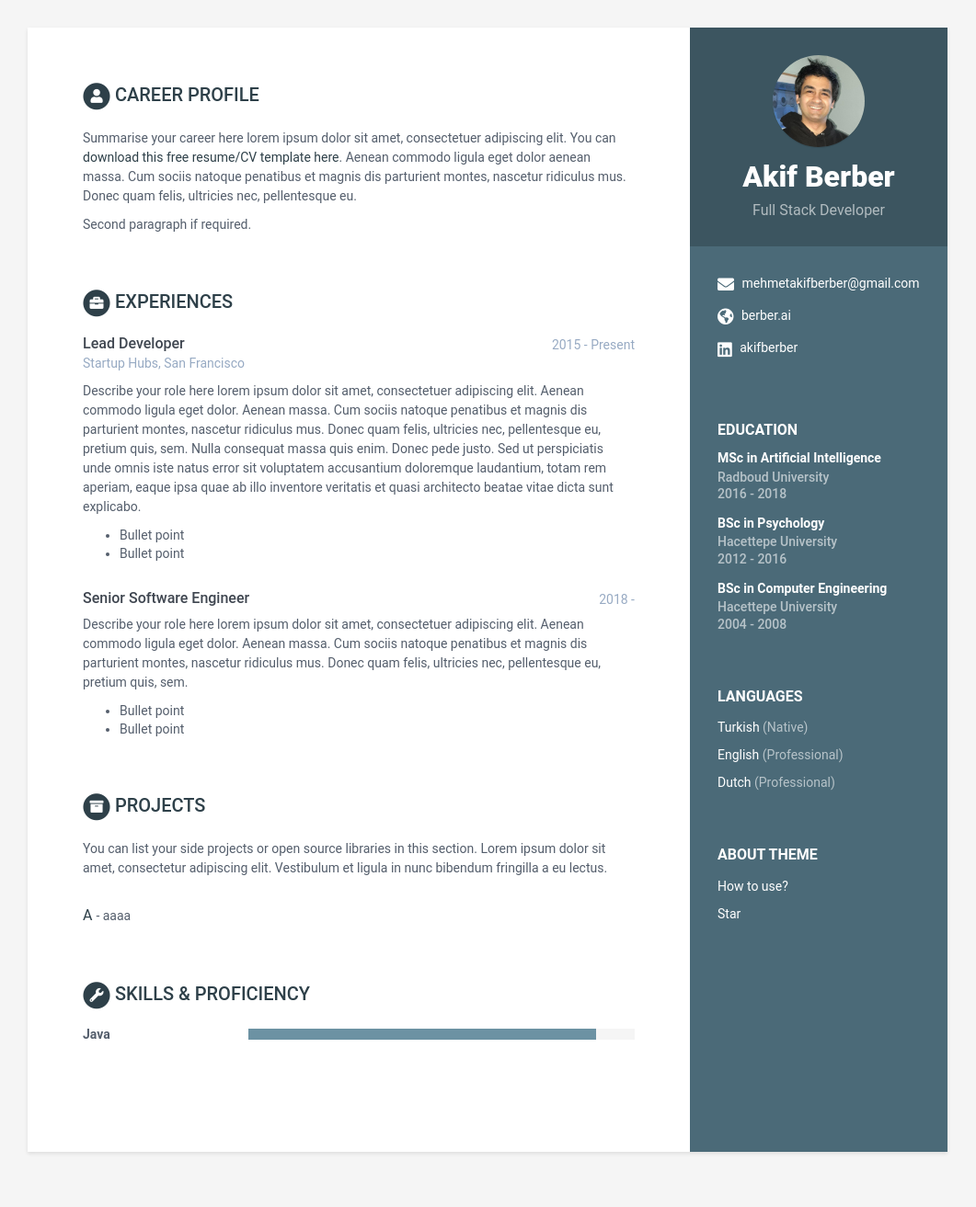
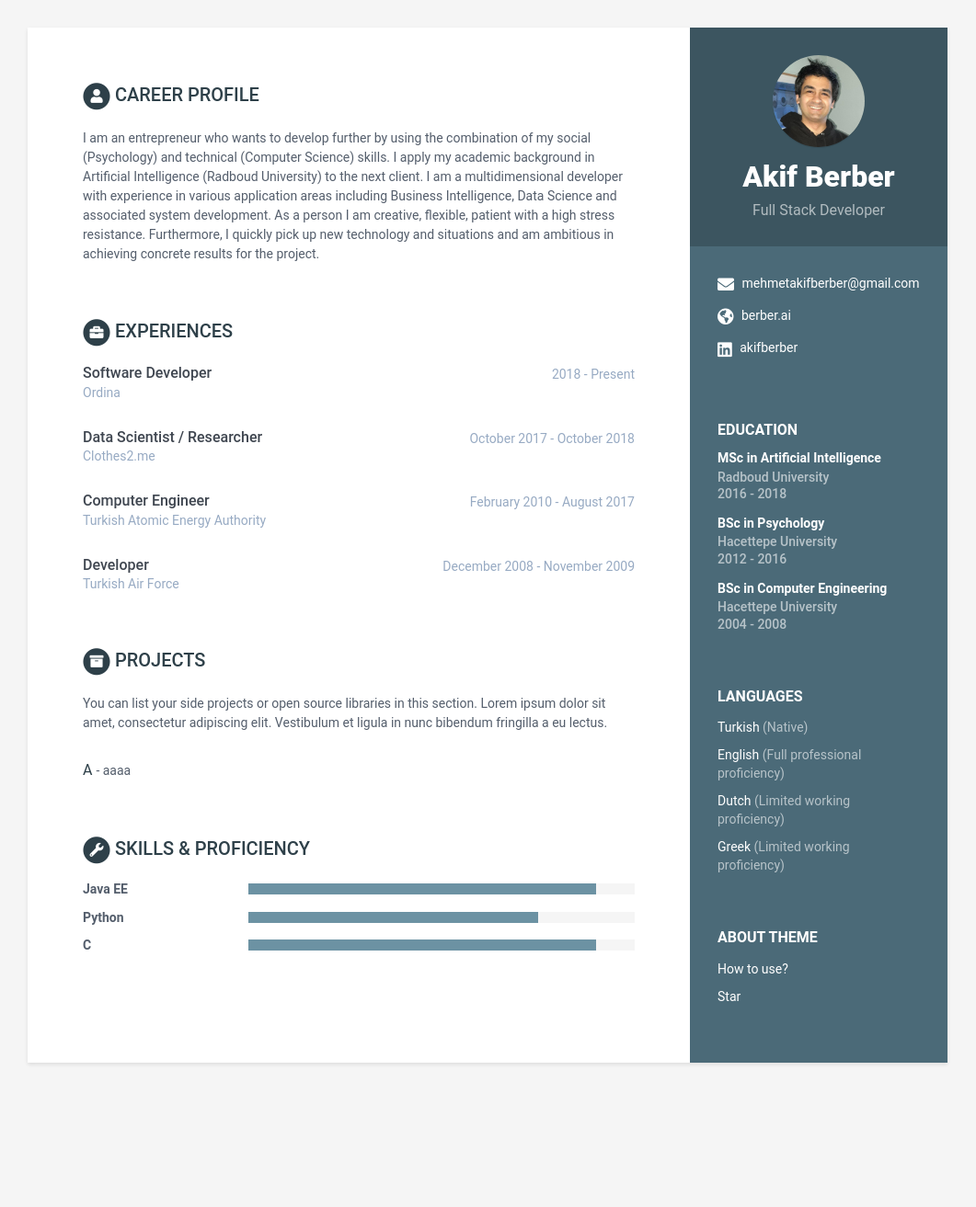
Before and after one commit to berberakif/berber.github.io, a Jekyll site: the page built from index.html, in a window 1280 px wide. Shown: the whole page at 92% size, without its empty margins (110-1171 px from the left). Built offline with Jekyll 4.4.1, drawn with Linux system fonts in a browser that asks for light colours; after the commit the page ends 1216 px from its top, so only the background shows below that.

Commit message:
Update data.yml

```diff
--- a/_data/data.yml
+++ b/_data/data.yml
@@ -23,23 +23,19 @@ sidebar:
         level: Native
 
       - idiom: English
-        level: Professional
+        level: Full professional proficiency
 
       - idiom: Dutch
-        level: Professional
+        level: Limited working proficiency
 
+      - idiom: Greek
+        level: Limited working proficiency
 
 
 career-profile:
     title: Career Profile
     summary: |
-      Summarise your career here lorem ipsum dolor sit amet, consectetuer
-      adipiscing elit. You can [download this free resume/CV template here]().
-      Aenean commodo ligula eget dolor aenean massa. Cum sociis natoque
-      penatibus et magnis dis parturient montes, nascetur ridiculus mus.
-      Donec quam felis, ultricies nec, pellentesque eu.
-
-      Second paragraph if required.
+      I am an entrepreneur who wants to develop further by using the combination of my social (Psychology) and technical (Computer Science) skills. I apply my academic background in Artificial Intelligence (Radboud University) to the next client. I am a multidimensional developer with experience in various application areas including Business Intelligence, Data Science and associated system development. As a person I am creative, flexible, patient with a high stress resistance. Furthermore, I quickly pick up new technology and situations and am ambitious in achieving concrete results for the project.
 
 education:
     - degree: MSc in Artificial Intelligence
@@ -82,36 +78,21 @@ education:
           - Bullet point
 
 experiences:
-    - role: Lead Developer
-      time: 2015 - Present
-      company: Startup Hubs, San Francisco
-      details: |
-        Describe your role here lorem ipsum dolor sit amet, consectetuer
-        adipiscing elit. Aenean commodo ligula eget dolor. Aenean massa.
-        Cum sociis natoque penatibus et magnis dis parturient montes,
-        nascetur ridiculus mus. Donec quam felis, ultricies nec,
-        pellentesque eu, pretium quis, sem. Nulla consequat massa quis
-        enim. Donec pede justo. Sed ut perspiciatis unde omnis iste natus
-        error sit voluptatem accusantium doloremque laudantium, totam rem
-        aperiam, eaque ipsa quae ab illo inventore veritatis et quasi
-        architecto beatae vitae dicta sunt explicabo.
+    - role: Software Developer
+      time: 2018 - Present
+      company: Ordina
 
-          - Bullet point
-          - Bullet point
+    - role: Data Scientist / Researcher
+      time: October 2017 - October 2018
+      company: Clothes2.me
 
-    - role: Senior Software Engineer
-      time: 2018 -
-      company:
-      details: |
-        Describe your role here lorem ipsum dolor sit amet, consectetuer
-        adipiscing elit. Aenean commodo ligula eget dolor. Aenean massa.
-        Cum sociis natoque penatibus et magnis dis parturient montes,
-        nascetur ridiculus mus. Donec quam felis, ultricies nec,
-        pellentesque eu, pretium quis, sem.
+    - role: Computer Engineer
+      time: February 2010 - August 2017
+      company: Turkish Atomic Energy Authority
 
-          - Bullet point
-          - Bullet point
-
+    - role: Developer
+      time: December 2008 - November 2009
+      company: Turkish Air Force
 
 projects:
     title: Projects
@@ -130,5 +111,9 @@ skills:
     title: Skills &amp; Proficiency
 
     toolset:
-      - name: Java
+      - name: Java EE
         level: 90%
+      - name: Python
+        level: 75%
+      - name: C
+        level: 90%
```
